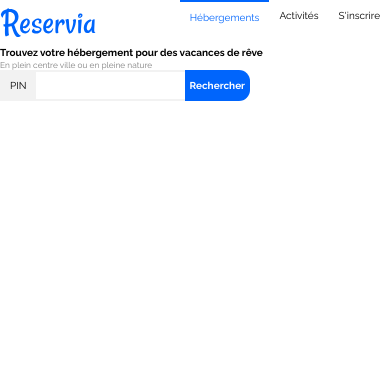
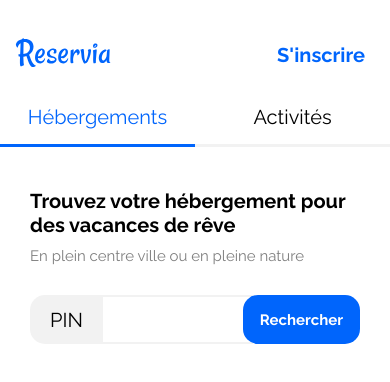
Before and after one commit to Jaucordi1/JasonAucordier_2_14052021, a plain HTML site: page index.html in a window 390 px wide. Drawn offline with Linux system fonts and the light colour scheme.

Commit message:
refactor: Switching to mobile-first approach fix: Clean mobile header and search form

```diff
--- a/css/index.css
+++ b/css/index.css
@@ -9,6 +9,8 @@
 
 	--grey       : #7F7F7F;
 	--bg-grey    : #F2F2F2;
+
+	--radius     : 1.5rem;
 }
 
 * {
@@ -20,12 +22,14 @@
 }
 
 html {
-	font-size: 62.5%;
+	font-size : 62.5%;
 }
-html, body {
+body {
 	margin           : 0;
+	padding          : 0;
 	background-color : var(--white);
 	color            : var(--black);
+	font-size        : 2rem;
 }
 
 h1, h2, h3, h4, h5, h6 {
@@ -34,11 +38,26 @@ h1, h2, h3, h4, h5, h6 {
 	padding     : 0;
 }
 h1 {
-	font-size : 1rem;
+	font-size     : 2rem;
+	margin-bottom : 1rem;
+}
+
+small {
+	font-size : 1.5rem;
 }
 
 .text-grey {
 	color : var(--grey);
+}
+.text-blue {
+	color : var(--blue);
+}
+.text-white {
+	color : var(--white);
+}
+
+.bold {
+	font-weight : bold;
 }
 
 .flex-vertical {
@@ -54,52 +73,112 @@ h1 {
 	flex-direction : row-reverse;
 }
 
+.wrap {
+	flex-wrap : wrap;
+}
+
 .justify-center {
 	justify-content : center;
+}
+.justify-end {
+	justify-content : flex-end;
 }
 .justify-space-between {
 	justify-content : space-between;
 }
 
-.grow {
-	flex-grow : 1;
+.align-start {
+	align-items : flex-start;
+}
+.align-end {
+	align-items : flex-end;
 }
 
-/* NAV-BAR */
+.align-self-end {
+	align-self : flex-end;
+}
+
 a {
 	text-decoration : none;
 	color           : var(--black);
 }
-nav a {
-	margin  : 0;
-	padding : 1rem;
+
+/* NAV-BAR */
+.nav-bar {
+	padding : 3rem 1rem 1rem 1rem;
 }
-nav a.anchor.active {
-	border-top : 2px solid var(--blue);
+.nav-bar > .nav-bar-container {
+	display         : flex;
+	flex-flow       : row wrap;
+	flex-grow       : 1;
+	justify-content : space-between;
+}
+.nav-bar > .nav-bar-container > .nav-bar-brand {
+	padding   : 0 .5rem;
+	flex-grow : 1;
+}
+.nav-bar > .nav-bar-container > .nav-bar-link {
 	color      : var(--blue);
+	padding    : 1rem 1.5rem;
+	align-self : center;
+}
+.nav-bar > .nav-bar-container > .nav-bar-group {
+	margin          : 1rem -1rem 0;
+	display         : flex;
+	flex-flow       : row nowrap;
+	justify-content : center;
+	flex-grow       : 1;
+	width           : 100%;
+}
+.nav-bar > .nav-bar-container > .nav-bar-group > a {
+	width         : 50%;
+	text-align    : center;
+	margin        : 0;
+	padding       : 1.5rem;
+	border-bottom : 3px solid var(--bg-grey);
+}
+.nav-bar > .nav-bar-container > .nav-bar-group > a.active {
+	color        : var(--blue);
+	border-color : var(--blue);
+}
+.nav-bar > .nav-bar-container > .nav-bar-group > a:hover {
+	color : var(--blue);
+}
+
+body > main {
+	padding : 3rem;
 }
 
 /* SEARCH FORM */
+#search-form {
+	margin-top : 3rem;
+	display    : flex;
+	flex-flow  : row nowrap;
+}
 #search-form > label {
 	background-color : var(--bg-grey);
-	padding          : 1rem;
+	padding          : 1rem 2rem;
+	border-radius    : var(--radius) 0 0 var(--radius);
 }
 #search-form > input[type='text'] {
 	border-color : var(--bg-grey);
 	border-style : solid;
 	border-width : 2px 0;
-	padding      : .8rem;
+	padding      : 1.2rem 1.5rem;
 	font-weight  : bold;
 	outline      : none;
-	font-size    : 1rem;
+	font-size    : 1.8rem;
+
+	width        : calc(100% - 4rem - 4rem);
 }
-#search-form > input[type='submit'] {
-	--radius         : 11px;
+#search-form > button[type='submit'] {
 	background-color : var(--blue);
 	color            : var(--white);
 	border           : none;
-	padding          : .5rem;
-	border-radius    : 0 var(--radius) var(--radius) 0;
+	margin-left      : -1rem;
+	padding          : 1rem 1.7rem;
+	border-radius    : var(--radius);
 	font-weight      : bold;
-	font-size        : 1rem;
+	font-size        : 1.5rem;
+	cursor           : pointer;
 }
--- a/index.html
+++ b/index.html
@@ -4,16 +4,21 @@
 		<meta charset="UTF-8" />
 		<title>Reservia</title>
 
-		<link rel="stylesheet" href="css/index.css" />
+		<!-- Style !-->
+		<link href="css/index.css" rel="stylesheet" />
 	</head>
 	<body>
 		<header>
-			<nav class="flex-horizontal justify-space-between">
-				<img src="images/logo/Reservia.svg" alt="Logo Reservia" />
-				<div class="flex-horizontal reverse grow">
-					<a href="#">S'inscrire</a>
-					<a href="#activites" class="anchor">Activités</a>
-					<a href="#hebergements" class="anchor active">Hébergements</a>
+			<nav class="nav-bar">
+				<div class="nav-bar-container">
+					<a class="nav-bar-brand" href="/">
+						<img alt="Logo Reservia" src="images/logo/Reservia.svg" />
+					</a>
+					<a class="nav-bar-link text-blue bold" href="#">S'inscrire</a>
+					<div class="nav-bar-group">
+						<a class="nav-bar-link anchor active" href="#hebergements">Hébergements</a>
+						<a class="nav-bar-link anchor" href="#activites">Activités</a>
+					</div>
 				</div>
 			</nav>
 		</header>
@@ -21,13 +26,15 @@
 			<section class="flex-vertical">
 				<h1>Trouvez votre hébergement pour des vacances de rêve</h1>
 				<small class="text-grey">En plein centre ville ou en pleine nature</small>
-				<form action="#" id="search-form" class="flex-horizontal" style="max-width: 250px">
-					<label for="location_search" class="flex-vertical justify-center">
+				<form action="#" class="flex-horizontal" id="search-form">
+					<label class="flex-vertical justify-center" for="location_search">
 						<!--Location Pin icon-->
 						PIN
 					</label>
-					<input type="text" name="location_search" id="location_search" class="grow" />
-					<input type="submit" value="Rechercher" />
+					<input id="location_search" name="location_search" type="text" />
+					<button type="submit">
+						Rechercher
+					</button>
 				</form>
 			</section>
 			<section id="hebergements">
```
